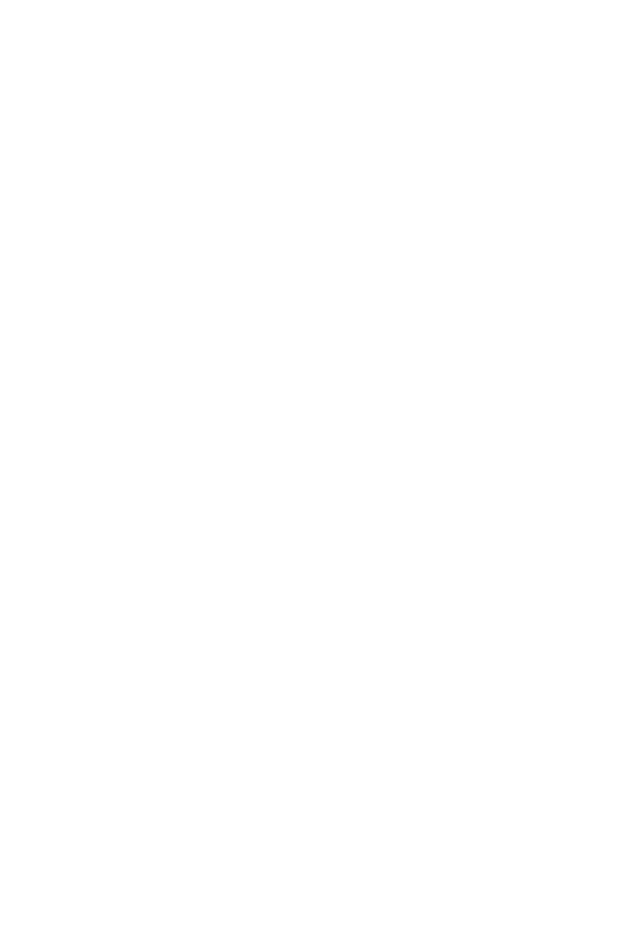
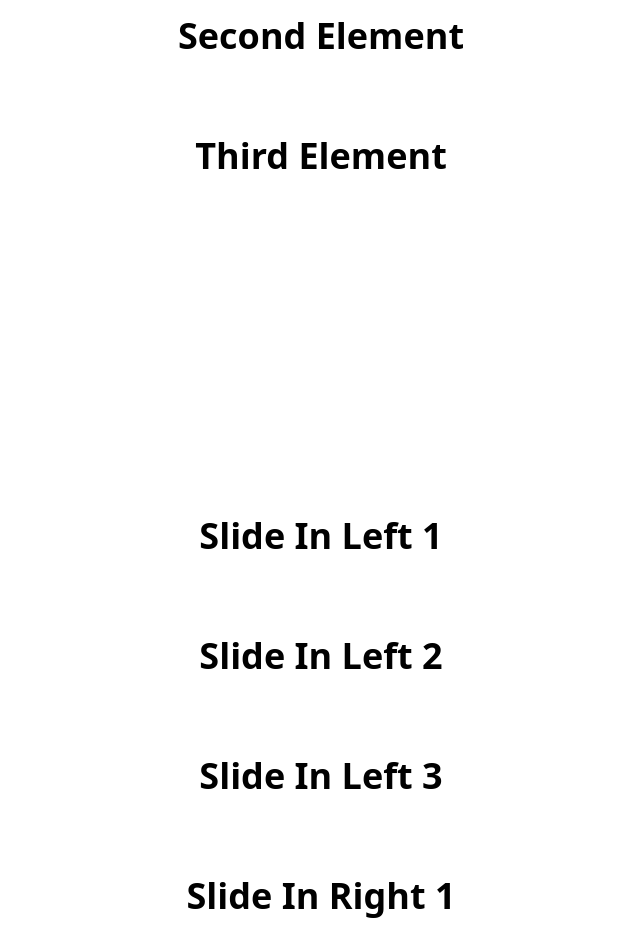
Before and after one commit to seifRashid/fake-news, a Vue app: page /test in a window 1280 px wide. Shown: the part 1220-2172 px from the top of the page, without its empty margins (319-959 px from the left). Before the commit the page ends 856 px from the top, so only its background shows below. Built offline with nearby package versions, Linux system fonts and the light colour scheme.

Commit message:
Testing animations

```diff
--- a/src/components/HomePage/FirstTest.vue
+++ b/src/components/HomePage/FirstTest.vue
@@ -12,6 +12,9 @@
     // Trigger animation when the element is in the viewport
     if (elementTop < windowHeight * 0.75) {
       isVisible.value = true;
+    }
+    else if (elementTop < windowHeight * 0.5) {
+      isVisible.value = false;
     }
   }
 };
--- /dev/null
+++ b/src/components/HomePage/ScrollAnimationTest/VMyAnimation.vue
@@ -0,0 +1,32 @@
+<script setup>
+import { onMounted, ref } from 'vue';
+
+
+const elements = ref([])
+const isVisible = ref(false)
+
+const hundleAnimation=()=>{
+  if(elements.value){
+    elements.value.forEach(el => {
+      const elementTop = el.getBoundingClientRect().top
+      const windowHeight = window.innerHeight;
+
+      if (elementTop < windowHeight * 0.75) {
+        isVisible.value = true;
+      }
+    });
+  }
+}
+
+onMounted(()=>{
+  window.addEventListener('scroll', hundleAnimation)
+})
+
+</script>
+<template>
+  <div ref="elements" class="font-bold text-4xl h-screen flex flex-col space-y-6 items-center justify-center">
+    <h1 class="opacity-0 transform"
+    :class="{ 'opacity-100 translate-y-10': isVisible }">My Name is</h1>
+    <h1 class="" v-show="isVisible" >Rashid</h1>
+  </div>
+</template>
--- /dev/null
+++ b/src/components/HomePage/SecondTest.vue
@@ -0,0 +1,48 @@
+<template>
+  <div class="h-screen flex flex-col items-center justify-center space-y-20">
+    <div
+      v-for="(item, index) in items"
+      :key="index"
+      :ref="(el) => (elements[index] = el)"
+      class="opacity-0 transform transition-all duration-1000"
+      :class="{
+        'opacity-100 translate-y-0': item.isVisible,
+        'translate-y-10': !item.isVisible,
+      }"
+    >
+      <p class="text-4xl font-bold">{{ item.text }}</p>
+    </div>
+  </div>
+</template>
+
+<script setup>
+import { ref, onMounted, onUnmounted } from 'vue';
+
+const elements = ref([]);
+const items = ref([
+  { text: 'First Element', isVisible: false },
+  { text: 'Second Element', isVisible: false },
+  { text: 'Third Element', isVisible: false },
+]);
+
+const handleScroll = () => {
+  elements.value.forEach((el, index) => {
+    if (el) {
+      const elementTop = el.getBoundingClientRect().top;
+      const windowHeight = window.innerHeight;
+
+      if (elementTop < windowHeight * 0.75) {
+        items.value[index].isVisible = true;
+      }
+    }
+  });
+};
+
+onMounted(() => {
+  window.addEventListener('scroll', handleScroll);
+});
+
+onUnmounted(() => {
+  window.removeEventListener('scroll', handleScroll);
+});
+</script>
--- /dev/null
+++ b/src/components/HomePage/SlideInWithDelay.vue
@@ -0,0 +1,91 @@
+<template>
+  <div class="h-screen flex flex-col items-center justify-center space-y-20">
+    <!-- Slide in from the left with delay -->
+    <div
+      v-for="(item, index) in items"
+      :key="index"
+      :ref="(el) => (elements[index] = el)"
+      class="opacity-0 transform transition-all duration-1000"
+      :class="{
+        'opacity-100 translate-x-0 scale-100': item.isVisible,
+        '-translate-x-10 scale-90': !item.isVisible,
+      }"
+      :style="`transition-delay: ${index * 200}ms;`"
+    >
+      <p class="text-4xl font-bold">{{ item.text }}</p>
+    </div>
+
+    <!-- Slide in from the right with delay -->
+    <div
+      v-for="(item, index) in itemsRight"
+      :key="index + items.length"
+      :ref="(el) => (elementsRight[index] = el)"
+      class="opacity-0 transform transition-all duration-1000"
+      :class="{
+        'opacity-100 translate-x-0 scale-100': item.isVisible,
+        'translate-x-10 scale-90': !item.isVisible,
+      }"
+      :style="`transition-delay: ${index * 200}ms;`"
+    >
+      <p class="text-4xl font-bold">{{ item.text }}</p>
+    </div>
+  </div>
+</template>
+
+<script setup>
+import { ref, onMounted, onUnmounted } from 'vue';
+
+// Elements sliding in from the left
+const elements = ref([]);
+const items = ref([
+  { text: 'Slide In Left 1', isVisible: false },
+  { text: 'Slide In Left 2', isVisible: false },
+  { text: 'Slide In Left 3', isVisible: false },
+]);
+
+// Elements sliding in from the right
+const elementsRight = ref([]);
+const itemsRight = ref([
+  { text: 'Slide In Right 1', isVisible: false },
+  { text: 'Slide In Right 2', isVisible: false },
+  { text: 'Slide In Right 3', isVisible: false },
+]);
+
+const handleScroll = () => {
+  // Check visibility for left-sliding elements
+  elements.value.forEach((el, index) => {
+    if (el) {
+      const elementTop = el.getBoundingClientRect().top;
+      const windowHeight = window.innerHeight;
+
+      if (elementTop < windowHeight * 0.75) {
+        items.value[index].isVisible = true;
+      }
+    }
+  });
+
+  // Check visibility for right-sliding elements
+  elementsRight.value.forEach((el, index) => {
+    if (el) {
+      const elementTop = el.getBoundingClientRect().top;
+      const windowHeight = window.innerHeight;
+
+      if (elementTop < windowHeight * 0.75) {
+        itemsRight.value[index].isVisible = true;
+      }
+    }
+  });
+};
+
+onMounted(() => {
+  window.addEventListener('scroll', handleScroll);
+});
+
+onUnmounted(() => {
+  window.removeEventListener('scroll', handleScroll);
+});
+</script>
+
+<style scoped>
+/* Add custom styles if needed */
+</style>
--- a/src/views/VTest.vue
+++ b/src/views/VTest.vue
@@ -1,8 +1,14 @@
 <script setup>
 import FirstTest from '@/components/HomePage/FirstTest.vue';
+import VMyAnimation from '@/components/HomePage/ScrollAnimationTest/VMyAnimation.vue';
+import SecondTest from '@/components/HomePage/SecondTest.vue';
+import SlideInWithDelay from '@/components/HomePage/SlideInWithDelay.vue';
 
 </script>
 <template>
   <!-- First animation -->
    <FirstTest/>
+   <SecondTest/>
+   <SlideInWithDelay/>
+   <VMyAnimation/>
 </template>
```
